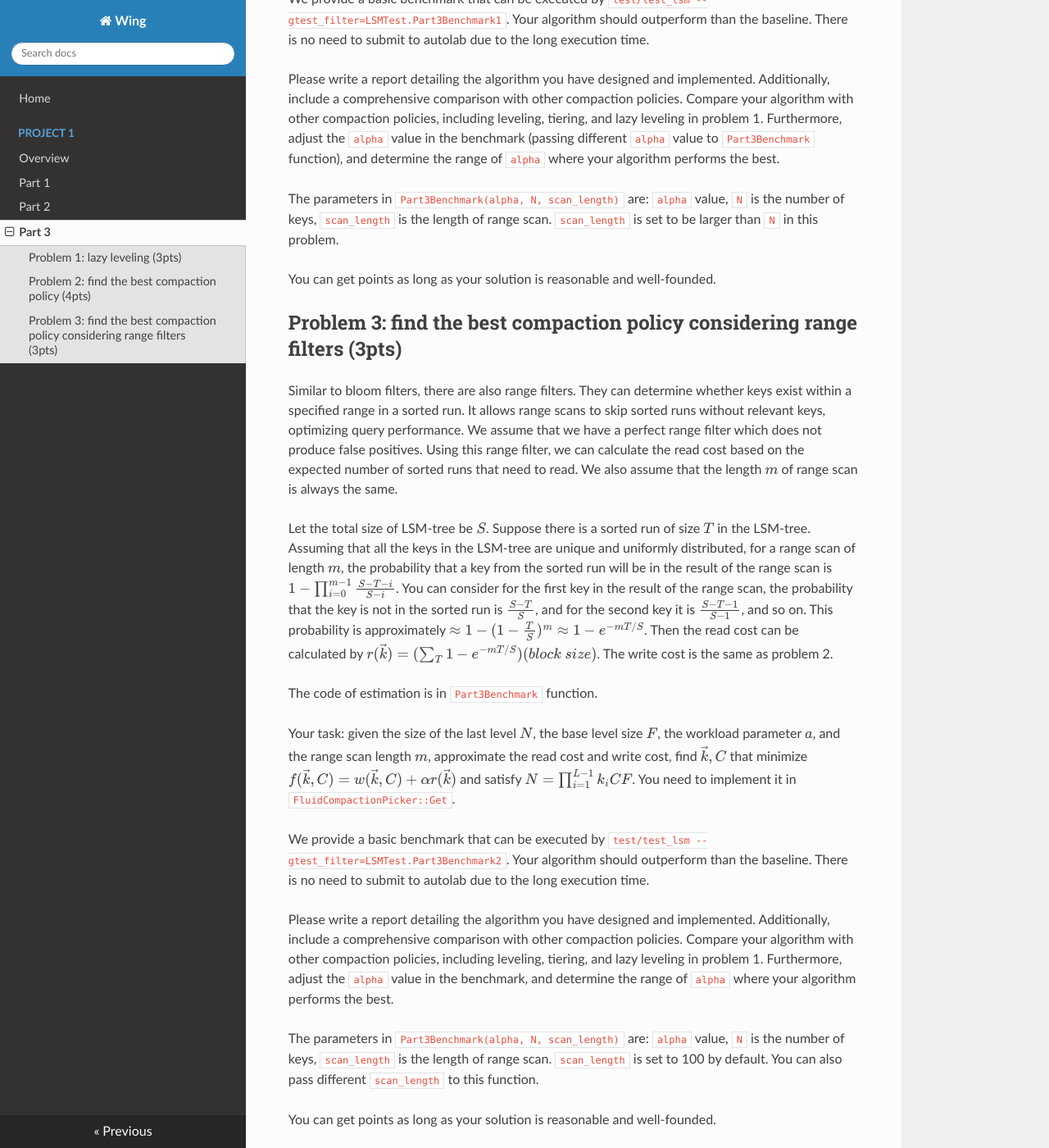
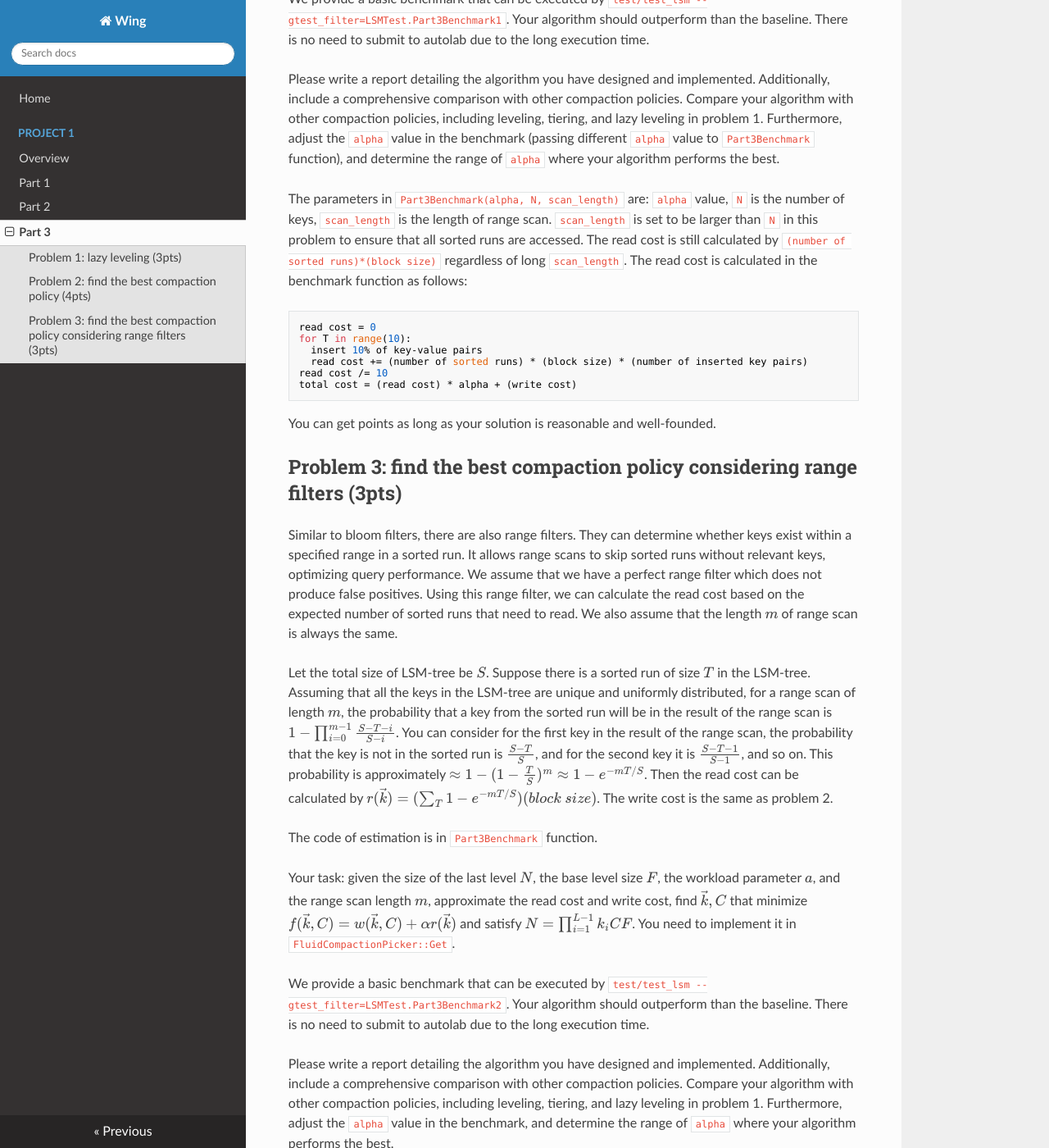
Before and after one commit to iidb/wing-docs, an MkDocs documentation site: the page built from docs/p1/part3.md, in a window 1280 px wide and 1400 px high, scrolled down 1757 px. Shown: the whole window at 82% size. Built offline with MkDocs 1.6.1, drawn with Linux system fonts in a browser that asks for light colours; nearby versions of some CDN libraries; formulas are drawn with MathJax 3; some of the changed text lies outside the part shown.

Commit message:
update implementation of benchmarking function of part3

````diff
--- a/docs/p1/part3.md
+++ b/docs/p1/part3.md
@@ -30,7 +30,16 @@ We provide a basic benchmark that can be executed by `test/test_lsm --gtest_filt
 
 Please write a report detailing the algorithm you have designed and implemented. Additionally, include a comprehensive comparison with other compaction policies. Compare your algorithm with other compaction policies, including leveling, tiering, and lazy leveling in problem 1. Furthermore, adjust the `alpha` value in the benchmark (passing different `alpha` value to `Part3Benchmark` function), and determine the range of `alpha` where your algorithm performs the best.
 
-The parameters in `Part3Benchmark(alpha, N, scan_length)` are: `alpha` value, `N` is the number of keys, `scan_length` is the length of range scan. `scan_length` is set to be larger than `N` in this problem.
+The parameters in `Part3Benchmark(alpha, N, scan_length)` are: `alpha` value, `N` is the number of keys, `scan_length` is the length of range scan. `scan_length` is set to be larger than `N` in this problem to ensure that all sorted runs are accessed. The read cost is still calculated by `(number of sorted runs)*(block size)` regardless of long `scan_length`. The read cost is calculated in the benchmark function as follows:
+
+```python
+read cost = 0
+for T in range(10):
+  insert 10% of key-value pairs
+  read cost += (number of sorted runs) * (block size) * (number of inserted key pairs)
+read cost /= 10
+total cost = (read cost) * alpha + (write cost)
+```
 
 You can get points as long as your solution is reasonable and well-founded.
 
@@ -48,6 +57,15 @@ We provide a basic benchmark that can be executed by `test/test_lsm --gtest_filt
 
 Please write a report detailing the algorithm you have designed and implemented. Additionally, include a comprehensive comparison with other compaction policies. Compare your algorithm with other compaction policies, including leveling, tiering, and lazy leveling in problem 1. Furthermore, adjust the `alpha` value in the benchmark, and determine the range of `alpha` where your algorithm performs the best.
 
-The parameters in `Part3Benchmark(alpha, N, scan_length)` are: `alpha` value, `N` is the number of keys, `scan_length` is the length of range scan. `scan_length` is set to 100 by default. You can also pass different `scan_length` to this function.
+The parameters in `Part3Benchmark(alpha, N, scan_length)` are: `alpha` value, `N` is the number of keys, `scan_length` is the length of range scan. `scan_length` is set to 100 by default. You can also pass different `scan_length` to this function. The read cost is calculated as follows:
+
+```python
+read cost = 0
+for T in range(10):
+  insert 10% of key-value pairs
+  read cost += (number of sorted runs that need to be accessed) * (block size) * (number of inserted key pairs)
+read cost /= 10
+total cost = (read cost) * alpha + (write cost)
+```
 
 You can get points as long as your solution is reasonable and well-founded.
````
